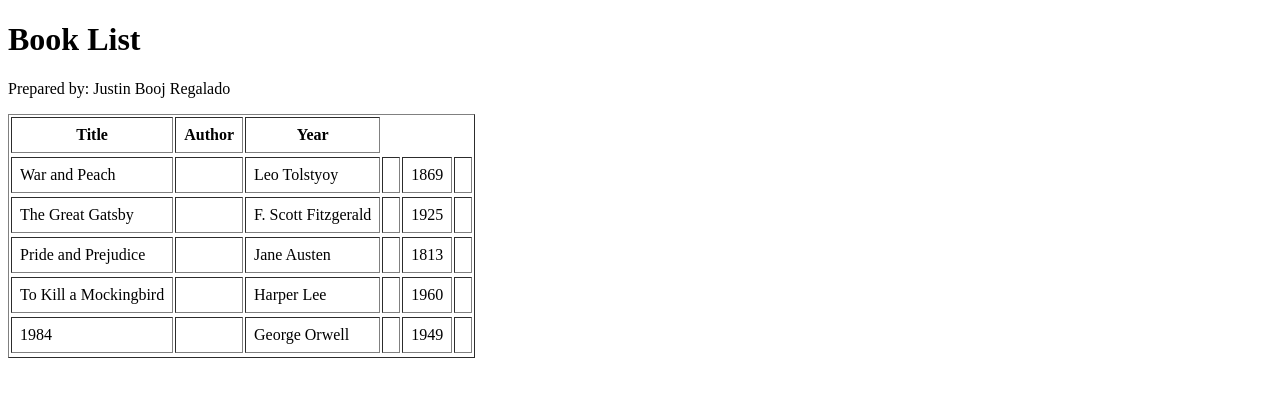
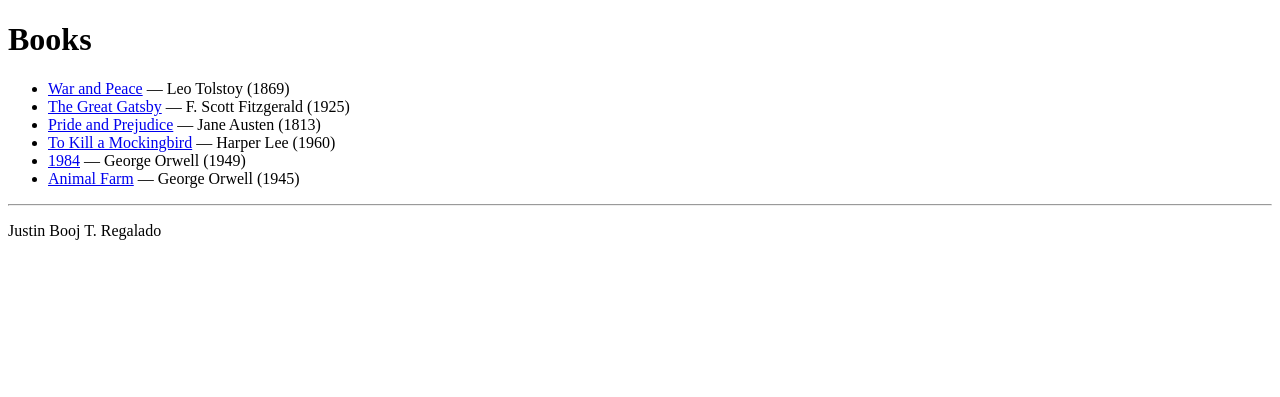
Before and after one commit to regaladojustinbooj27-hash/itrackb4-la14-Regalado-JustinBooj, a Laravel app: page /books in a window 1280 px wide. Shown: the top 397 px of the page. Run offline with Laravel 12, Linux system fonts and the light colour scheme.

Commit message:
Add book list route, controller and view

```diff
--- a/app/Http/Controllers/BookController.php
+++ b/app/Http/Controllers/BookController.php
@@ -7,14 +7,61 @@ use Illuminate\Http\Request;
 class BookController extends Controller
 {
     public function index(){
-        $books = [
-        ['title' => 'War and Peach', 'author' => 'Leo Tolstyoy', 'year' => 1869],
-            ['title' => 'The Great Gatsby', 'author' => 'F. Scott Fitzgerald', 'year' => 1925],
-            ['title' => 'Pride and Prejudice', 'author' => 'Jane Austen', 'year' => 1813],
-            ['title' => 'To Kill a Mockingbird', 'author' => 'Harper Lee', 'year' => 1960],
-            ['title' => '1984', 'author' => 'George Orwell', 'year' => 1949],
-    ];
+        $books = $this->getBooks();
 
-    return view('books.index', ['books' => $books]);
+        return view('books.index', ['books' => $books]);
+    }
+
+    public function show($id)
+    {
+        $books = $this->getBooks();
+
+
+        if (!isset($books[$id])) {
+            abort(404);
+        }
+
+        $book = $books[$id];
+
+        return view('books.show', ['book' => $book]);
+    }
+
+    public function filter($genre = null)
+    {
+        $books = $this->getBooks();
+
+
+        if ($genre === null) {
+            return view('books.filter', ['books' => $books, 'genre' => null]);
+        }
+
+        $filtered = array_filter($books, function ($book) use ($genre) {
+            return strtolower($book['genre']) === strtolower($genre);
+        });
+
+        return view('books.filter', ['books' => $filtered, 'genre' => $genre]);
+    }
+
+    public function featured()
+    {
+        $books = $this->getBooks();
+
+
+        $book = $books[5];
+
+        return view('books.show', ['book' => $book]);
+    }
+
+
+    private function getBooks()
+    {
+        return [
+            1 => ['id' => 1, 'title' => 'War and Peace', 'author' => 'Leo Tolstoy', 'year' => 1869, 'genre' => 'Historical Fiction'],
+            2 => ['id' => 2, 'title' => 'The Great Gatsby', 'author' => 'F. Scott Fitzgerald', 'year' => 1925, 'genre' => 'Tragedy'],
+            3 => ['id' => 3, 'title' => 'Pride and Prejudice', 'author' => 'Jane Austen', 'year' => 1813, 'genre' => 'Romance'],
+            4 => ['id' => 4, 'title' => 'To Kill a Mockingbird', 'author' => 'Harper Lee', 'year' => 1960, 'genre' => 'Drama'],
+            5 => ['id' => 5, 'title' => '1984', 'author' => 'George Orwell', 'year' => 1949, 'genre' => 'Dystopian'],
+            6 => ['id' => 6, 'title' => 'Animal Farm', 'author' => 'George Orwell', 'year' => 1945, 'genre' => 'Dystopian'],
+        ];
     }
 }
--- a/resources/views/books/index.blade.php
+++ b/resources/views/books/index.blade.php
@@ -1,26 +1,21 @@
 <!DOCTYPE html>
-<html lang="en">
+<html>
 <head>
-    <title>BookList</title>
+    <title>Books</title>
 </head>
 <body>
-    <h1>Book List</h1>
-    <p>Prepared by: Justin Booj Regalado</p>
+    <h1>Books</h1>
 
-    <table border="1" cellpadding="8"
-    <tr>
-        <th>Title</th>
-        <th>Author</th>
-        <th>Year</th>
-    <tr>
+    <ul>
+        @foreach ($books as $book)
+            <li>
+                <a href="{{ route('books.show', $book['id']) }}">{{ $book['title'] }}</a>
+                — {{ $book['author'] }} ({{ $book['year'] }})
+            </li>
+        @endforeach
+    </ul>
 
-        @foreach ($books as $book)
-        <tr>
-            <td>{{ $book['title']}}<td>
-            <td>{{ $book['author']}}<td>
-            <td>{{ $book['year']}}<td>
-        <tr>
-        @endforeach
-        </table>
+    <hr>
+    <p>Justin Booj T. Regalado</p>
 </body>
 </html>
--- a/routes/web.php
+++ b/routes/web.php
@@ -3,7 +3,14 @@
 use Illuminate\Support\Facades\Route;
 use App\Http\Controllers\BookController;
 
-Route::get('/', function () {
-    return view ('welcome');
-});
-Route::get('/books', [BookController:: class, 'index']);
+Route::get('/books', [BookController::class, 'index'])
+    ->name('books.index');
+
+Route::get('/books/featured', [BookController::class, 'featured'])
+    ->name('books.featured');
+
+Route::get('/books/filter/{genre}', [BookController::class, 'filter'])
+    ->name('books.filter');
+
+Route::get('/books/{id}', [BookController::class, 'show'])
+    ->name('books.show');
```
Also changed, not shown: resources/views/books/filter.blade.php (added, +27 -0 lines), resources/views/books/show.blade.php (added, +19 -0 lines).
